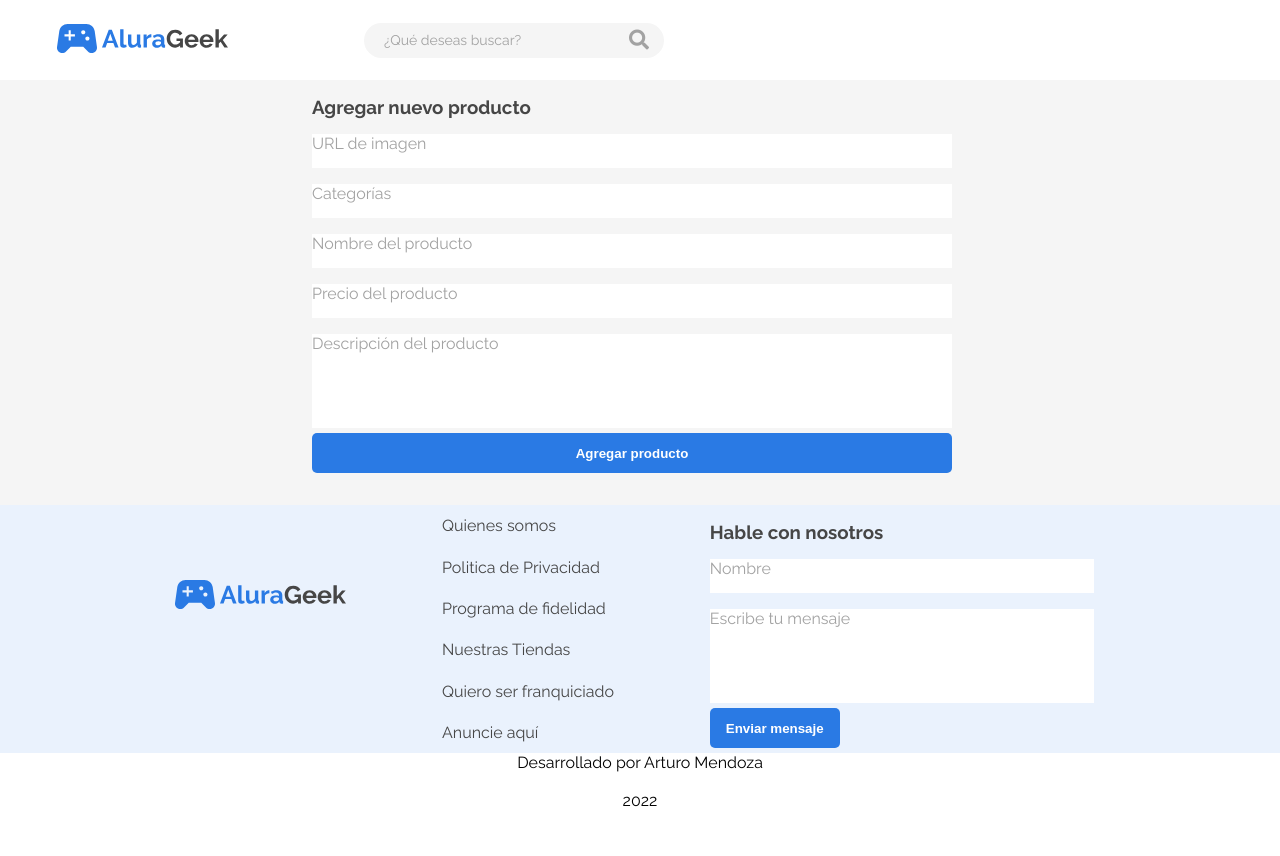
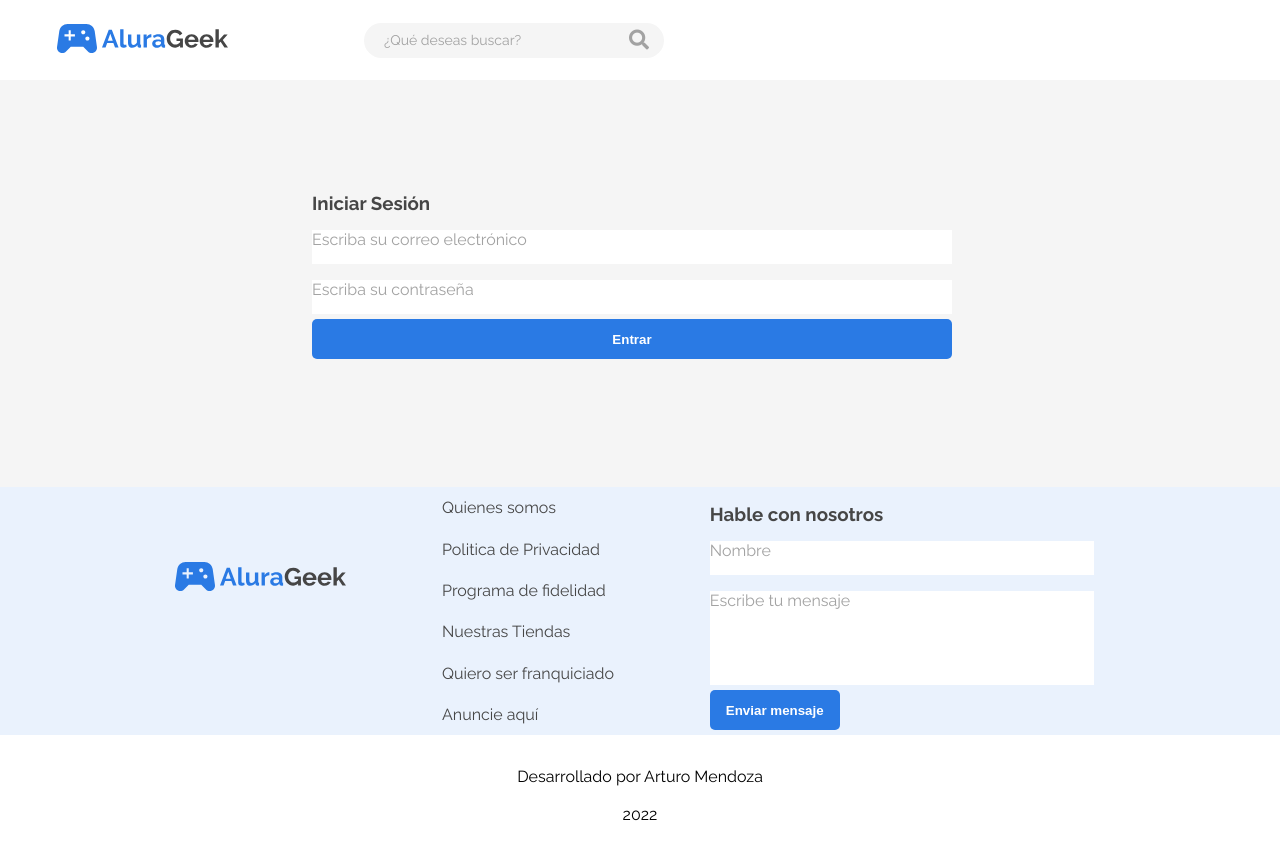
Before and after one commit to amendoxe/Alura-sprint-tienda1, a plain HTML site: page views/login.html in a window 1280 px wide. Before the commit the page ends 810 px from the top, so only its background shows below. Drawn offline with Linux system fonts and the light colour scheme.

Commit message:
some changes to the message button

```diff
--- a/assets/css/footer.css
+++ b/assets/css/footer.css
@@ -69,7 +69,11 @@
 }
 
 footer {
+    padding: 2rem;
     text-align: center;
+    /* height: 12vh; */
+    clear: both;
+    margin-bottom: -20px;
 }
 
 @media screen and (max-width:800px) {
@@ -85,6 +89,11 @@ footer {
         flex-direction: column;
         margin: 1rem auto;
         width: 50vw;
+    }
+
+    .btn-style {
+        width: 10rem;
+        margin-top: 5px;
     }
 }
 
--- a/assets/css/login__style.css
+++ b/assets/css/login__style.css
@@ -2,6 +2,8 @@ main {
     background-color: var(--back-grey);
     display: flex;
     justify-content: center;
+    padding-top: 6rem;
+    padding-bottom: 6rem;
 }
 
 .form-agrega {
--- a/views/login.html
+++ b/views/login.html
@@ -35,19 +35,14 @@
 
     <main>
         <form class="form-agrega form-message">
-            <h3 class="form-title">Agregar nuevo producto</h3>
+            <h3 class="form-title">Iniciar Sesión</h3>
 
-            <label for="url-imagen">URL de imagen</label>
+            <label for="url-imagen">Escriba su correo electrónico</label>
             <input type="text" name="url-imagen" id="" class="in-text" />
-            <label for="categoria">Categorías</label>
+            <label for="categoria">Escriba su contraseña</label>
             <input type="text" name="categoria" id="" class="in-text" />
-            <label for="nombre-producto">Nombre del producto</label>
-            <input type="text" name="nombre-producto" id="" class="in-text" />
-            <label for="precio-producto">Precio del producto</label>
-            <input type="text" name="precio-producto" id="" class="in-text" />
-            <label for="descripcion">Descripción del producto</label>
-            <textarea name="descripcion" cols="30" rows="5" class="in-text"></textarea>
-            <input type="button" value="Agregar producto" class="btn-style btn-agrega" />
+
+            <input type="button" value="Entrar" class="btn-style btn-agrega" />
         </form>
     </main>
     <section class="pre-footer">
```
